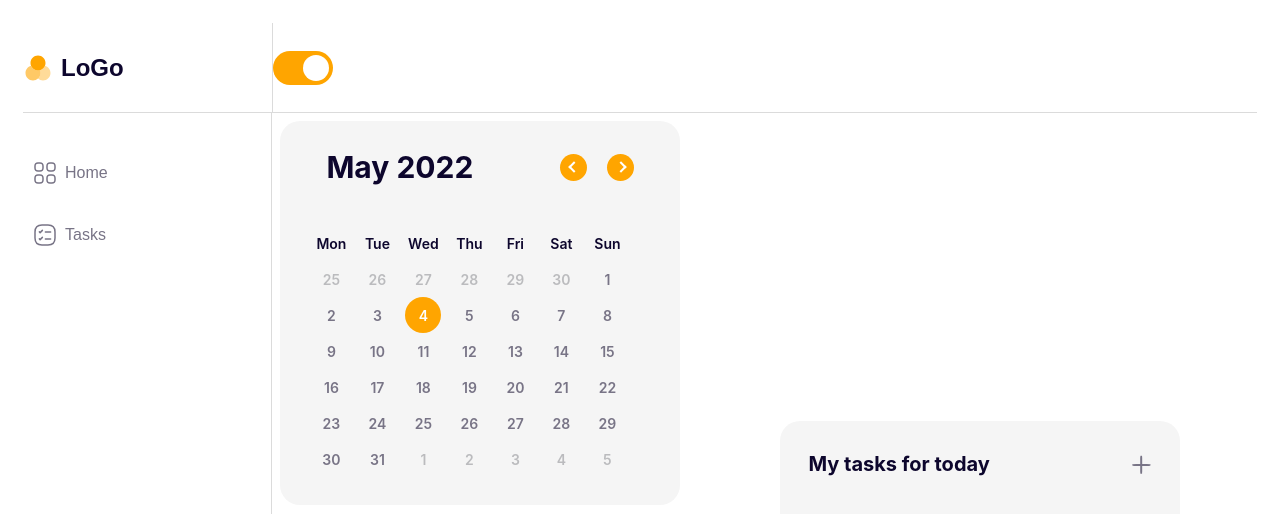
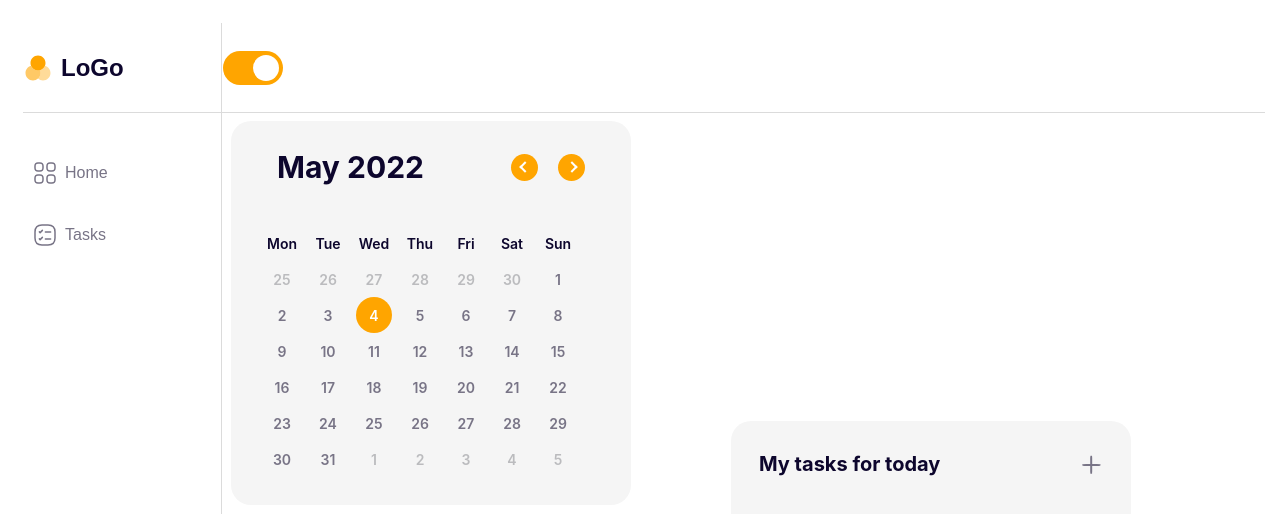
Before and after one commit to Elizaveta-Abramkina/ToDoDashboard, a React (Create React App) app: page / in a window 1280 px wide. Shown: the top 514 px of the page. Built offline with nearby package versions, Linux system fonts and the light colour scheme.

Commit message:
Lines animations

```diff
--- a/src/components/Dashbourd/dashbourd.scss
+++ b/src/components/Dashbourd/dashbourd.scss
@@ -1,7 +1,5 @@
 .layout {
-  //display: flex;
   position: relative;
-  //background-color: #0D062D;
   height: 800px;
   width: 80%;
   overflow: hidden;
--- a/src/components/Header/Header.scss
+++ b/src/components/Header/Header.scss
@@ -4,14 +4,12 @@
   height: 90px;
   display: flex;
   align-items: center;
-  border-bottom: $border;
 }
 
 .logo-container {
   display: flex;
   align-items: center;
-  border-right: $border;
-  width: 250px;
+  width: 200px;
   height: 100%;
 }
 
--- a/src/components/Menu/Menu.scss
+++ b/src/components/Menu/Menu.scss
@@ -2,8 +2,7 @@
 
 .menu-container {
   padding: 10px;
-  width: 250px;
-  border-right: $border;
+  width: 200px;
 }
 
 .menu-input {
--- a/src/pages/Home/Home.scss
+++ b/src/pages/Home/Home.scss
@@ -1,6 +1,7 @@
 .page {
 
 }
+
 .row {
   display: flex;
 }
--- a/src/styles/app.scss
+++ b/src/styles/app.scss
@@ -1,10 +1,14 @@
+@import "variables";
 @import "theme/theme";
+
 * {
   box-sizing: border-box;
 }
+
 p, h1, h2, h3, h4, h5, h6 {
   margin: 0;
 }
+
 body {
   background-color: var(--backgroand-color);
   transition: background-color 0.5s;
@@ -13,3 +17,31 @@ body {
 .app {
   padding: 15px;
 }
+
+.app::after {
+  content: '';
+  top: 112px;
+  position: absolute;
+  border-bottom: $border;
+  width: 97vw;
+  animation: line-horizontal 1.5s;
+}
+
+.app::before {
+  content: '';
+  left: 221px;
+  position: absolute;
+  border-left: $border;
+  height: 97vh;
+  animation: line-vertical 1.5s;
+}
+
+@keyframes line-vertical {
+  from {top: -100%}
+  to {top: 0}
+}
+
+@keyframes line-horizontal {
+  from {left: -100%}
+  to {left: 0}
+}
```
Also changed, not shown: src/components/Dashbourd/Dashboard.tsx (+13 -11 lines).
